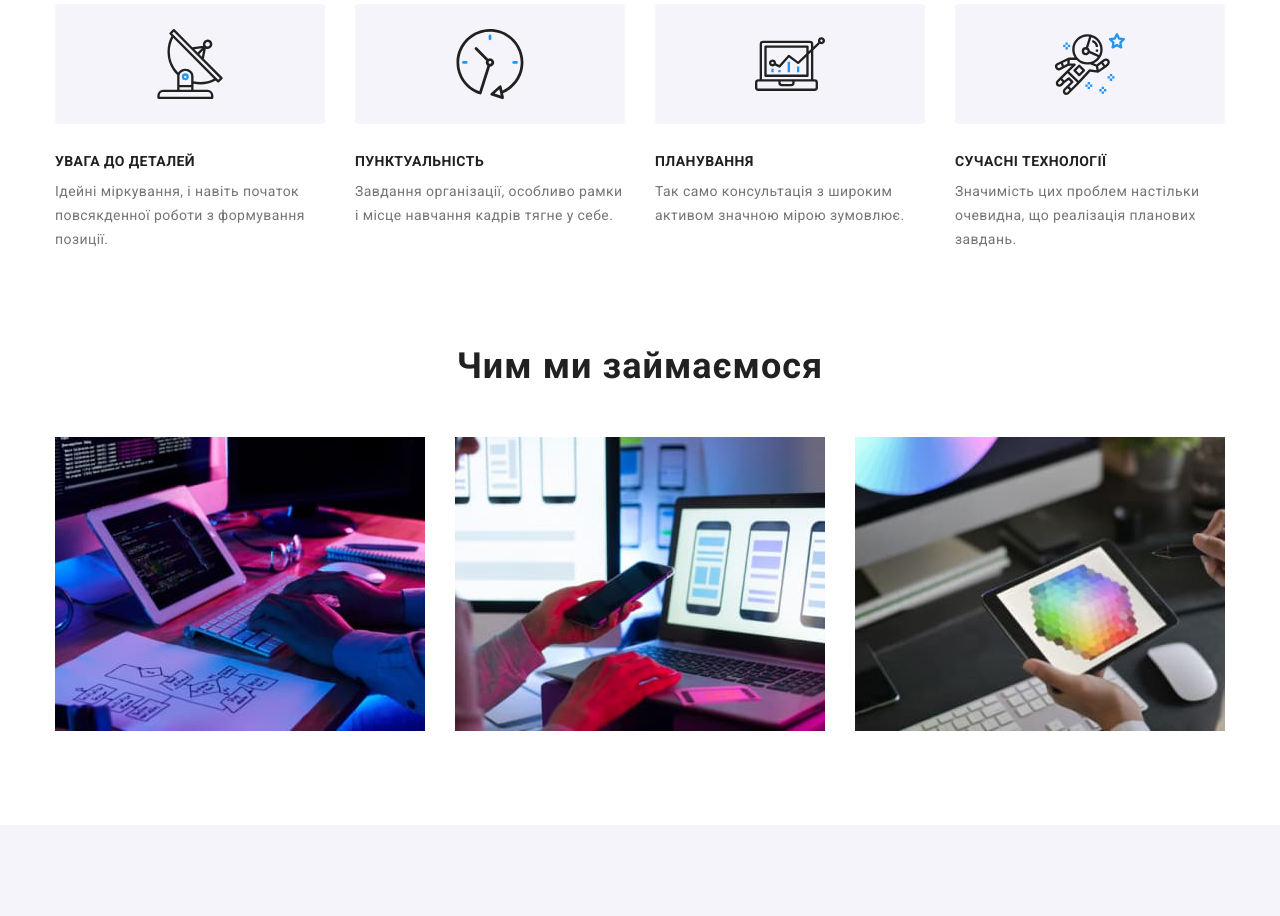
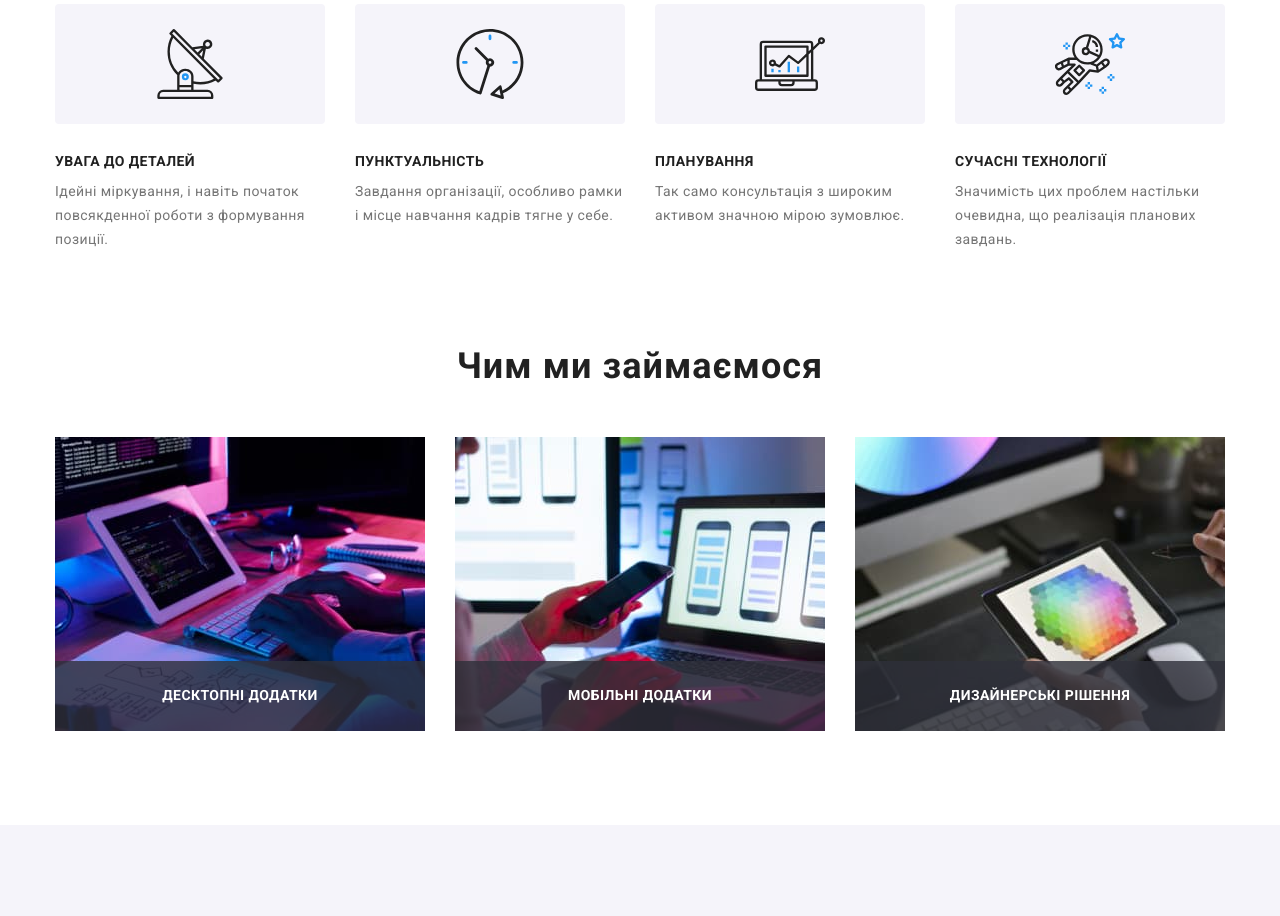
Before and after one commit to OleksandrTytyk/goit-markup-hw-05, a plain HTML site: page index.html in a window 1280 px wide. Shown: the part 775-1691 px from the top of the page. Drawn offline with nearby package versions, Linux system fonts and the light colour scheme.

Commit message:
Добавляет анимацию

```diff
--- a/css/styles.css
+++ b/css/styles.css
@@ -53,6 +53,7 @@ img {
   --border-portfolio: #eeeeee;
   --card-set-gap: 30px;
   --primary-icon-color: #afb1b8;
+  --timing-function: cubic-bezier(0.4, 0, 0.2, 1);
 }
 
 .link {
@@ -142,10 +143,11 @@ body {
   padding-top: 32px;
   padding-bottom: 32px;
   display: block;
+  transition: color 250ms var(--timing-function);
 }
 
 .header-link.current::after {
-content: "";
+  content: '';
   display: block;
   position: absolute;
   bottom: 0;
@@ -184,6 +186,7 @@ background-color: var(--accent-color);
   padding-bottom: 32px;
   display: flex;
   align-items: center;
+  transition: color 250ms var(--timing-function);
 }
 
 .mail-icon,
@@ -191,7 +194,6 @@ background-color: var(--accent-color);
   fill: currentColor;
   margin-right: 10px;
 }
-
 
 .contacts-item a:hover,
 .contacts-item a:focus {
@@ -247,6 +249,8 @@ background-color: var(--accent-color);
   display: inline-block;
   min-width: 216px;
   text-align: center;
+
+  transition: background-color 250ms var(--timing-function), box-shadow 250ms var(--timing-function);
 }
 
 .hero-btn:hover,
@@ -296,6 +300,7 @@ background-color: var(--accent-color);
 
 .features-item {
   flex-basis: calc(100% / 4 - 30px);
+  position: relative;
 }
 
 /* Чим ми займаємося */
@@ -316,6 +321,32 @@ background-color: var(--accent-color);
 
 .description-list {
   display: flex;
+}
+
+.description-item {
+  position: relative;
+}
+
+.description-label{
+  font-family: 'Roboto';
+font-style: normal;
+font-weight: 700;
+font-size: 14px;
+line-height: 1.14;
+text-align: center;
+letter-spacing: 0.03em;
+text-transform: uppercase;
+
+color: var(--white-text-color);
+background-color: rgba(47, 48, 58, 0.8);;
+
+position: absolute;
+
+width: 100%;
+padding-top: 27px;
+padding-bottom: 27px;
+bottom: 0;
+left: 0;
 }
 
 .description-item:not(:last-child) {
@@ -392,6 +423,8 @@ background-color: var(--accent-color);
 
   color: var(--primary-font-color);
   fill: var(--primary-icon-color);
+
+  transition: background-color 250ms var(--timing-function), fill 250ms var(--timing-function);
 }
 
 .team-soc-link:hover,
@@ -443,10 +476,13 @@ background-color: var(--accent-color);
   padding: 16px 32px;
   border: 1px solid #afb1b8;
   border-radius: 4px;
+
   display: flex;
   fill: var(--primary-icon-color);
   cursor: pointer;
   color: var(--primary-icon-color);
+
+  transition: color 250ms var(--timing-function), border 250ms var(--timing-function);
 }
 
 .clients-link:hover,
@@ -484,6 +520,10 @@ background-color: var(--accent-color);
   border-color: transparent;
   border-radius: 4px;
   padding: 6px 22px;
+
+  transition: color 250ms var(--timing-function),
+  background-color 250ms var(--timing-function),
+  filter 250ms var(--timing-function);
 }
 
 .filter-btn.first {
@@ -524,6 +564,8 @@ background-color: var(--accent-color);
 
 .project-link {
   display: block;
+
+  transition: box-shadow 250ms var(--timing-function);
 }
 
 .project-link:hover,
@@ -576,6 +618,8 @@ background-color: var(--accent-color);
   display: inline-block;
   margin-bottom: 9px;
   margin-right: 70px;
+
+  transition: color 250ms var(--timing-function);
 }
 
 .footer-mail {
@@ -590,6 +634,8 @@ background-color: var(--accent-color);
 
   display: inline-block;
   color: var(--transparent-white-color);
+
+  transition: color 250ms var(--timing-function);
 }
 
 .footer-soc-text {
@@ -620,6 +666,8 @@ background-color: var(--accent-color);
   color: var(--primary-font-color);
   background: rgba(255, 255, 255, 0.1);
   filter: drop-shadow(0px 4px 4px rgba(0, 0, 0, 0.25));
+
+  transition: background-color 250ms var(--timing-function);
 }
 
 .footer-soc-link:hover,
@@ -635,6 +683,7 @@ background-color: var(--accent-color);
   display: flex;
   align-items: center;
   justify-content: center;
+
   height: 100%;
   gap: 10px;
 }
--- a/index.html
+++ b/index.html
@@ -18,9 +18,13 @@
     <link rel="stylesheet" href="./css/styles.css" />
   </head>
   <body>
+
     <!-- Хедер -->
+
     <header class="header">
+
       <!-- Навігація -->
+
       <div class="container header-main">
         <nav class="header-nav">
           <a class="logo link" href="./index.html" lang="en">
@@ -38,7 +42,9 @@
             </li>
           </ul>
         </nav>
+
         <!-- Контакти -->
+
         <ul class="header-contacts list">
           <li class="contacts-item">
             <a class="header-mail link" lang="en" href="mailto:info@devstudio.com">
@@ -63,6 +69,7 @@
     <!-- Майн -->
 
     <main class="main">
+
       <!-- Герой -->
 
       <section class="section hero">
@@ -140,6 +147,9 @@
                 width="370"
                 height="294"
               />
+              <div class="description-label">
+                <p>Десктопні додатки</p>
+              </div>
             </li>
             <li class="description-item">
               <img
@@ -149,6 +159,9 @@
                 width="370"
                 height="294"
               />
+              <div class="description-label">
+                <p>Мобільні додатки</p>
+              </div>
             </li>
             <li class="description-item">
               <img
@@ -158,6 +171,9 @@
                 width="370"
                 height="294"
               />
+              <div class="description-label">
+                <p>Дизайнерські рішення</p>
+              </div>
             </li>
           </ul>
         </div>
@@ -391,6 +407,7 @@
     </main>
 
     <!-- Підвал -->
+
     <footer class="footer">
       <div class="container footer-container">
         <div class="footer-adress">
```
Also changed, not shown: portfolio.html (+11 -0 lines), 1 other file. Lines whose indentation alone changed are shown as unchanged.
